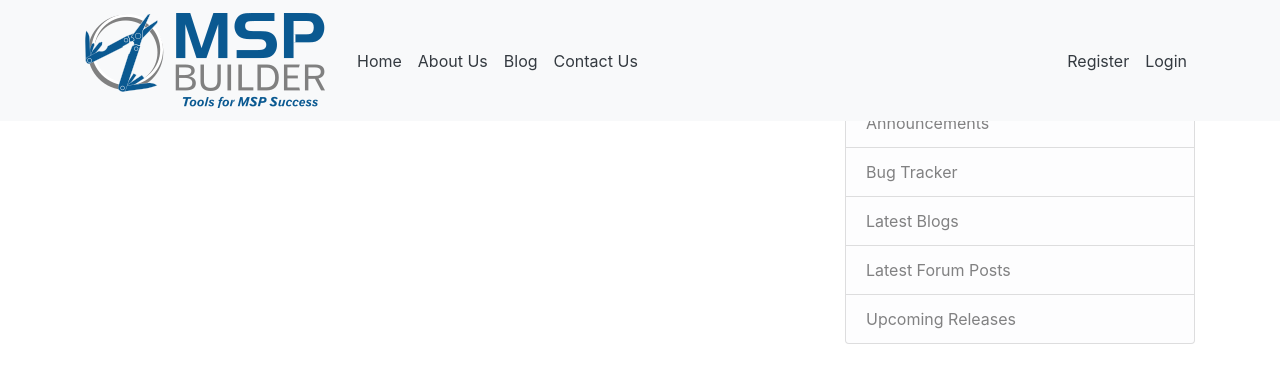
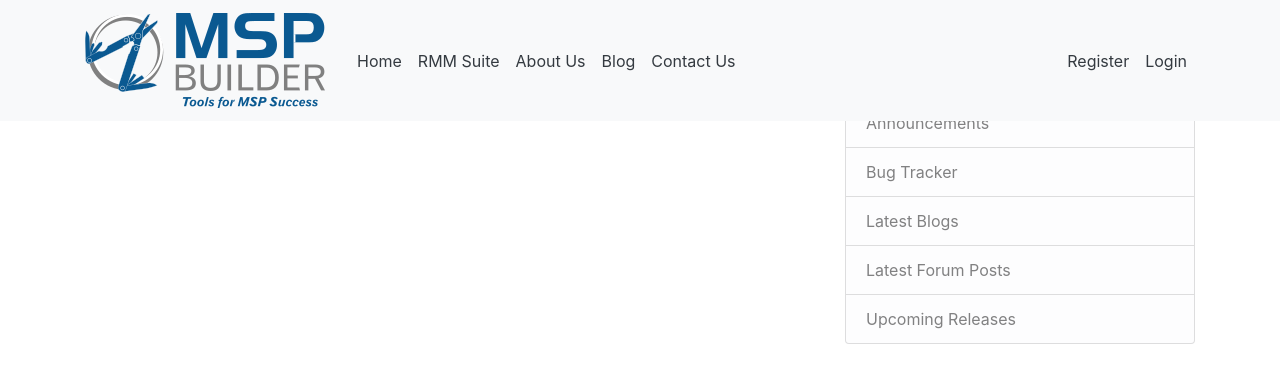
Before and after one commit to greeneless/django_mspb, a Django app: page / in a window 1280 px wide. Shown: the top 383 px of the page. Run offline with Django 3.2, Linux system fonts and the light colour scheme; some libraries are stand-ins or nearby versions.

Commit message:
rmm suite patterns

```diff
--- a/blog/Templates/blog/base.html
+++ b/blog/Templates/blog/base.html
@@ -30,6 +30,7 @@
           <div class="collapse navbar-collapse" id="navbarToggle">
             <div class="navbar-nav mr-auto">
               <a class="nav-item nav-link text-dark" href="{% url 'blog-home' %}">Home</a>
+              <a class="nav-item nav-link text-dark" href="{% url 'blog-rmmsuite' %}">RMM Suite</a>
               <a class="nav-item nav-link text-dark" href="{% url 'blog-about' %}">About Us</a>
               <a class="nav-item nav-link text-dark" href="{% url 'blog-blog' %}">Blog</a>
               <a class="nav-item nav-link text-dark" href="{% url 'blog-home' %}">Contact Us</a>
--- /dev/null
+++ b/blog/Templates/blog/rmm-suite.html
@@ -0,0 +1,6 @@
+{% extends "blog/base.html" %}
+{% block content %}
+<br>
+<br>
+<h1>RMM Suite</h1>
+{% endblock content %}
--- a/blog/urls.py
+++ b/blog/urls.py
@@ -19,6 +19,7 @@
     path('post/<int:pk>/update', PostUpdateView.as_view(), name='post-update'),
     path('post/<int:pk>/delete', PostDeleteView.as_view(), name='post-delete'),
     path('about/', views.about, name='blog-about'),
+    path('rmm-suite/', views.rmm_suite, name='blog-rmmsuite'),
     path('blog/', PostListView.as_view(), name='blog-blog'),
 ]
 
--- a/blog/views.py
+++ b/blog/views.py
@@ -86,3 +86,7 @@
 def blog(request):
     context = {'posts': Post.objects.all()}
     return render(request, 'blog/blog.html', context)
+
+
+def rmm_suite(request):
+    return render(request, 'blog/rmm-suite.html', {'title': 'About'})
```
